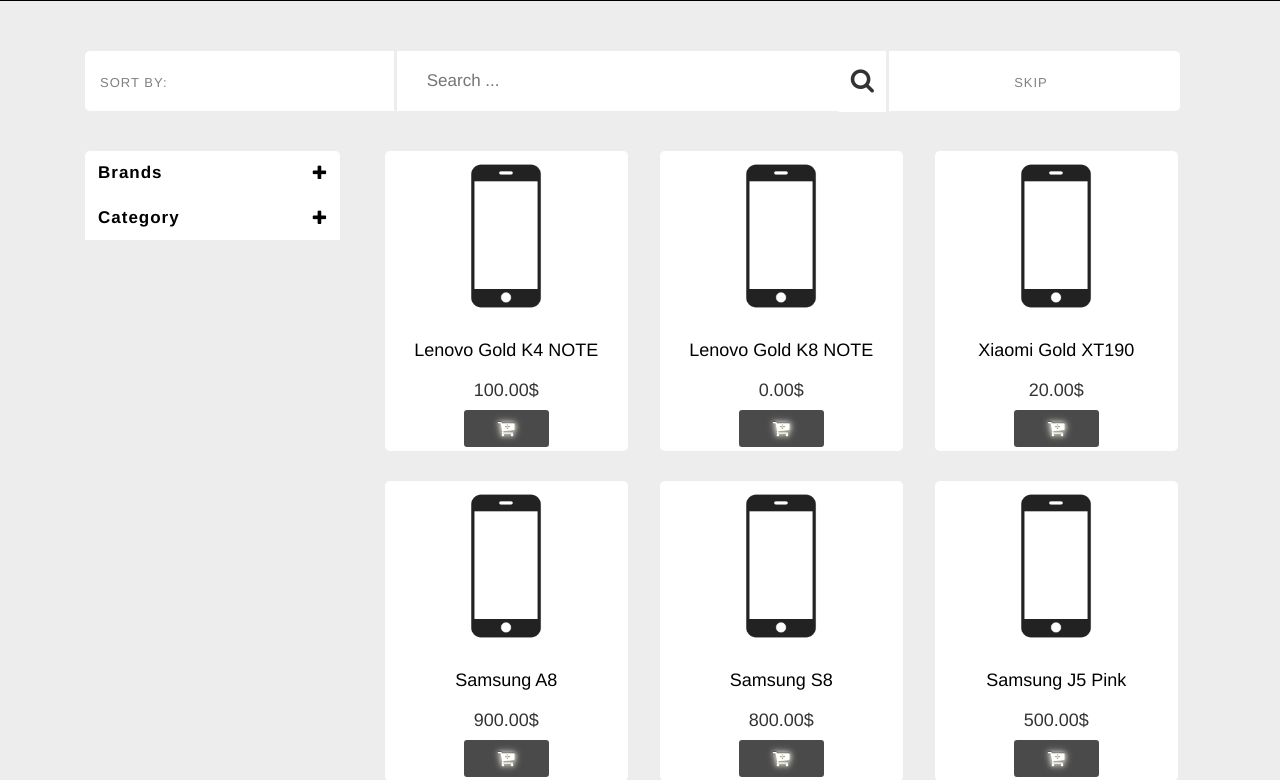
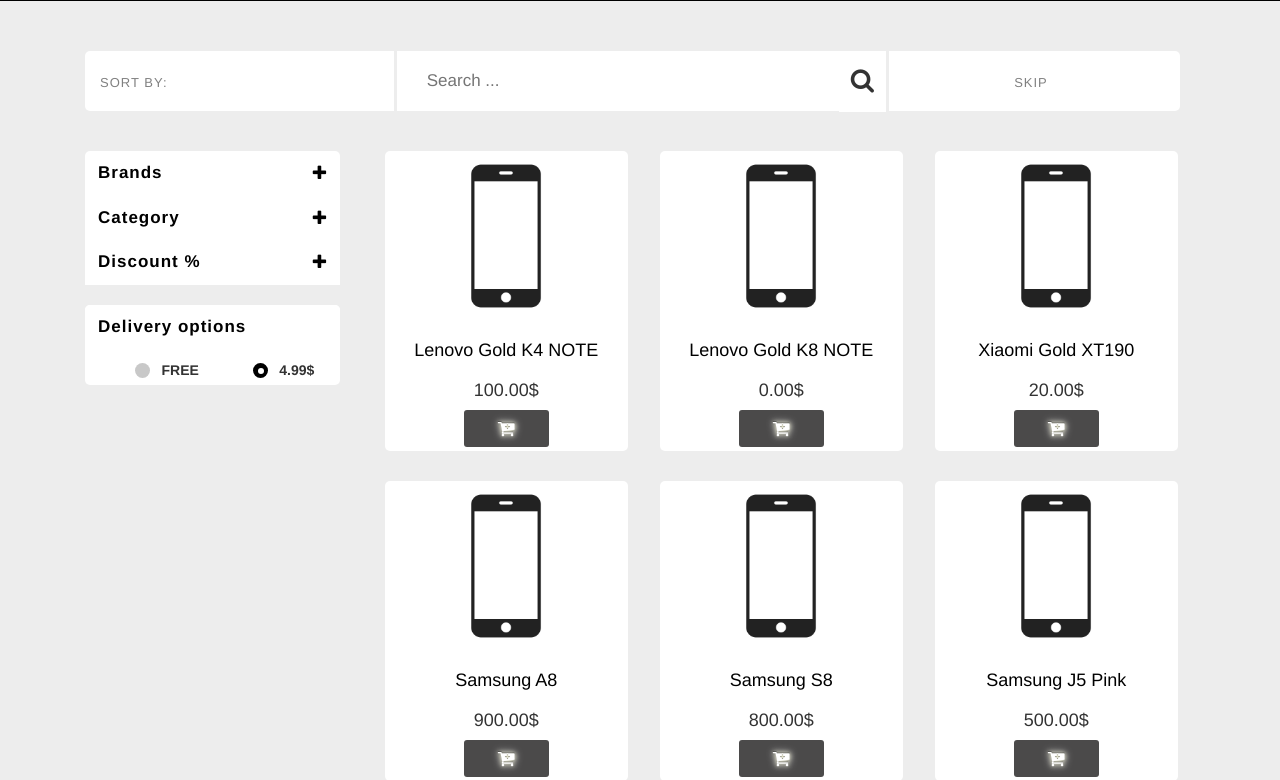
Before and after one commit to CrewSY/PowerSocket, a Django app: page / in a window 1280 px wide. Shown: the part 547-1327 px from the top of the page. Run offline with Django 3.2, Linux system fonts and the light colour scheme; data comes from the database, SQL or seed files in the repository; some libraries are stand-ins or nearby versions.

Commit message:
Add delivery options with radio buttons

```diff
--- a/main/static/css/brands-menu.css
+++ b/main/static/css/brands-menu.css
@@ -43,7 +43,7 @@
   width: 100%;
 }
 
-.header-tabs, .category {
+.header-tabs, .category, .delivery {
   background: #fff;
   margin: 0;
   border-radius: 5px 5px 0 0;
@@ -71,3 +71,66 @@
 .category {
   border-radius: 0 !important;
 }
+
+.wrapper-radio {
+  height: 80px !important;
+  background-color: #fff;
+  margin-top: 20px;
+  border-radius: 5px;
+}
+
+.container-radio {
+  display: inline-block;
+  position: relative;
+  padding-left: 15%;
+  margin-top: 4%;
+  margin-left: 15%;
+  cursor: pointer;
+  font-size: 14px;
+  -webkit-user-select: none;
+  -moz-user-select: none;
+  -ms-user-select: none;
+  user-select: none;
+  text-align: center;
+  background-color: #fff;
+}
+
+.container-radio input {
+  position: absolute;
+  opacity: 0;
+  cursor: pointer;
+  background-color: grey;
+}
+
+.checkmark {
+  position: absolute;
+  top: 3px;
+  left: 12px;
+  height: 15px;
+  width: 15px;
+  background-color: #C8C8C8;
+  border-radius: 50%;
+}
+
+.container-radio input:checked ~ .checkmark {
+  background-color: black;
+}
+
+.checkmark:after {
+  content: "";
+  position: absolute;
+  display: none;
+}
+
+.container-radio input:checked ~ .checkmark:after {
+  display: block;
+}
+
+.container-radio .checkmark:after {
+  top: 5px;
+  left: 5px;
+  width: 6px;
+  height: 6px;
+  border-radius: 50%;
+  background: white;
+}
--- a/main/templates/main/products_list.html
+++ b/main/templates/main/products_list.html
@@ -78,6 +78,25 @@
               {% endfor %}
               </div>
             </div>
+            <div class="wrapper">
+              <h1 class="header-tabs category">Discount %<i id="category-icon" class="fa fa-plus plus-brands"></i></h1>
+              <div class="tab">
+              {% for brand in brands %}
+                <button value="{{ brand.id }}">{{ brand.brand_name }}</button>
+              {% endfor %}
+              </div>
+            </div>
+            <div class="wrapper wrapper-radio">
+              <h1 class="delivery">Delivery options</h1>
+              <label class="container-radio">FREE
+                <input type="radio" checked="checked" name="radio">
+                <span class="checkmark"></span>
+              </label>
+              <label class="container-radio">4.99$
+                <input type="radio" checked="checked" name="radio">
+                <span class="checkmark"></span>
+              </label>
+            </div>
         </div>
 
         <div class="col-sm-9">
```
